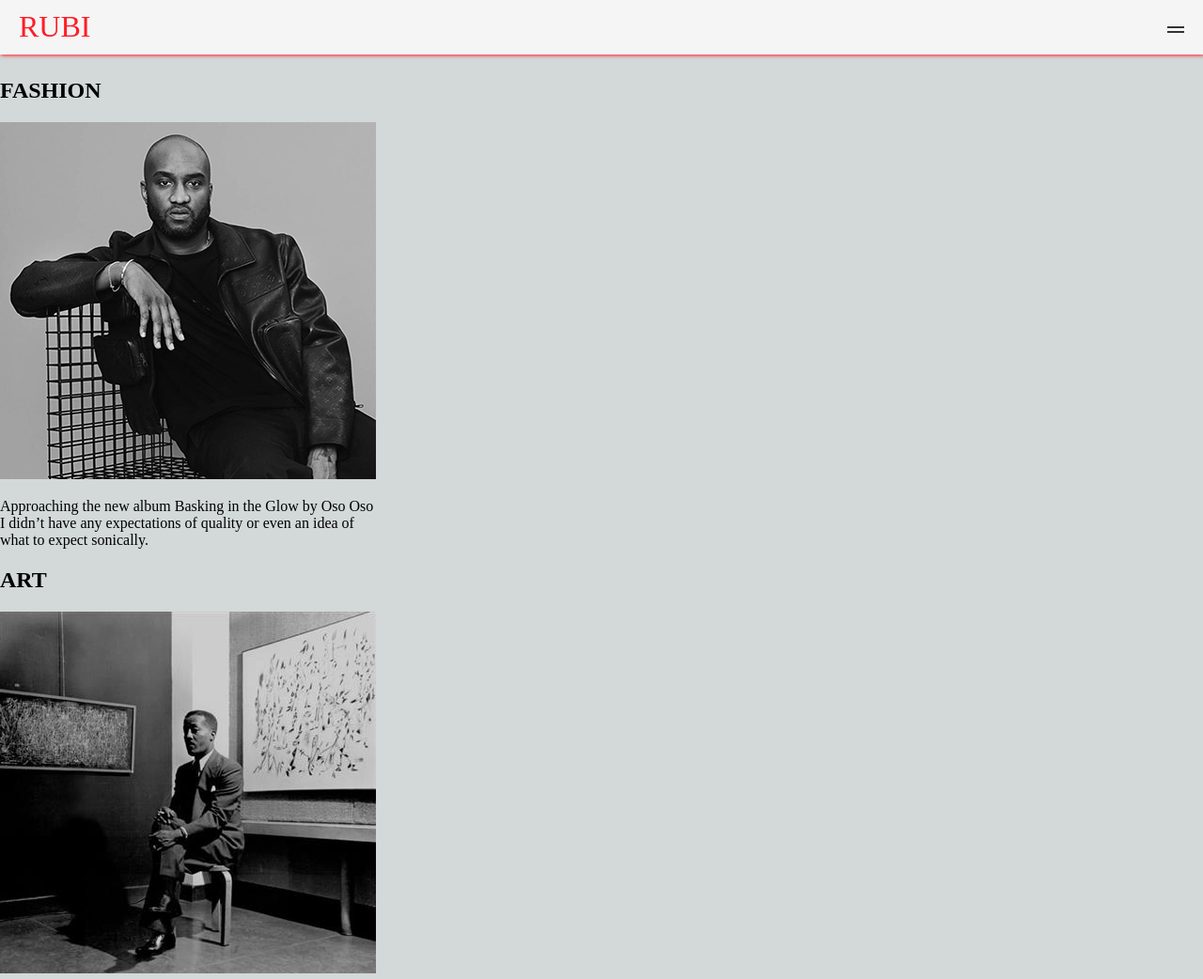
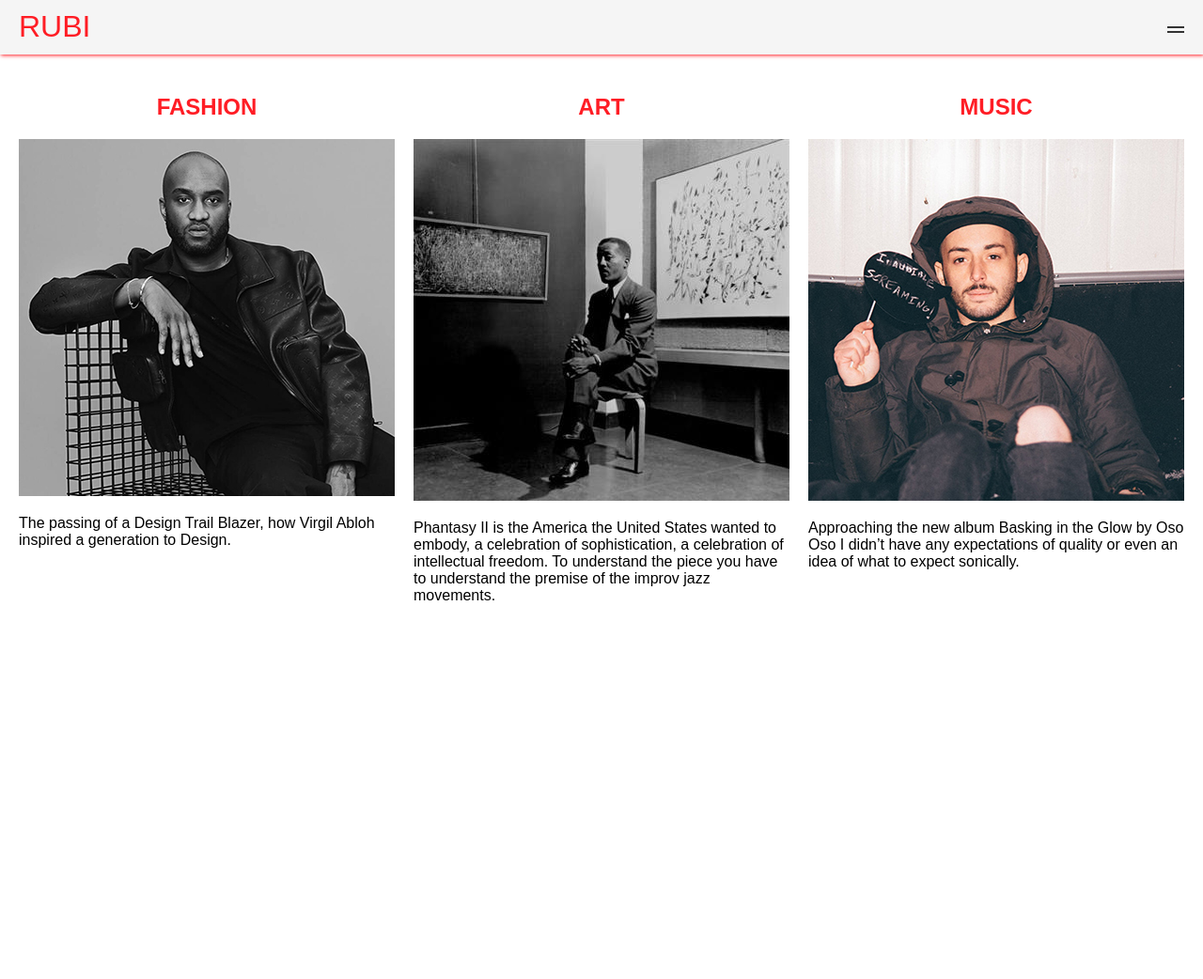
Before and after one commit to jkhurey/rubi, a plain HTML site: page index.html in a window 1280 px wide. Shown: the top 1042 px of the page at 94% size. After the commit the page ends 800 px from the top, so only its background shows below. Drawn offline with Linux system fonts and the light colour scheme; a web font is replaced by a local one.

Commit message:
index change

```diff
--- a/index.html
+++ b/index.html
@@ -5,82 +5,46 @@
       <title>rubi</title>
       <meta name="julien khurey" content="editorial">
       <link rel="icon" type="image/png" href="favicon.ico">
-      <link rel="stylesheet" href="styles.css">
+      <link rel="stylesheet" href="content.css">
       <link rel="stylesheet" href="https://use.typekit.net/snq2tyf.css">
     </head>
 
-  <body>
-
-      <!-- <header>
-      <div class="navbar">
-        <a href="index.html" class="logo"> RUBI </a>
+    <div class="container">
+        <nav class="navbar"><a href="home.html" class="logo">RUBI</a>
+            <input class="menu-btn" type="checkbox" id="menu-btn" />
+            <label class="menu-icon" for="menu-btn"><span class="navicon"></span></label>
             <ul class="menu">
-            <li> <a href="index.html" class="icon"> Home </a> </li>
                   <li> <a href="fashion.html" class="icon"> Fashion </a> </li>
                   <li> <a href="art.html" class="icon"> Art </a> </li>
                   <li> <a href="music.html" class="icon"> Music </a> </li>
-            <li> <a href="food.html" class="icon"> Food </a> </li>
-            <li> <a href="about.html" class="icon"> About </a> </li>
-          </ul>
-      </div>
-    </header> -->
-    <div class="grid-container">
-      <div class="grid-item grid-item-1">
-    <header class="navbar">
-      <a href="index.html" class="logo">RUBI</a>
-      <input class="menu-btn" type="checkbox" id="menu-btn" />
-      <label class="menu-icon" for="menu-btn"><span class="navicon"></span></label>
-      <ul class="menu">
-        <li> <a href="index.html" class="icon"> Home </a> </li>
-            <li> <a href="fashion.html" class="icon"> Fashion </a> </li>
-            <li> <a href="art.html" class="icon"> Art </a> </li>
-            <li> <a href="music.html" class="icon"> Music </a> </li>
-            <li> <a href="food.html" class="icon"> Food </a> </li>
-            <li> <a href="about.html" class="icon"> About </a> </li>
-      </ul>
-    </header></div>
-
+                  <!--- <li><a href="food.html" class="icon"> Food </a></li> --->
+                  <!---  <li> <a href="about.html" class="icon"> About </a> </li> -->
+            </ul></nav>
+        <h1>RUBI</h1>
         <main>
-
-
-
-      <div class="gird-item grid-item-2"> <h1>RUBI</h1> </div>
-
-      <div class="gird-item grid-item-3"><h2>FASHION</h2>
+        <div class="content"><h2>FASHION</h2>
             <a href="fashion.html"> <img src="img/fashioncover.jpeg" alt="fashioncover"> </a>
-        <p>Approaching the new album Basking in the Glow by Oso Oso I didn’t
-          have any expectations of quality or even an idea of what to expect
-          sonically.</p></div>
-
-      <div class="gird-item grid-item-4"><h2>ART</h2>
+            <p>The passing of a Design Trail Blazer, how Virgil Abloh inspired a generation to Design.</p></div>
+        <div class="content"><h2>ART</h2>
             <a href="art.html">
             <img src="img/normanlewis_portrait.jpg" alt="normanlewis_portrait"> </a>
-        <p>Approaching the new album Basking in the Glow by Oso Oso I didn’t
-          have any expectations of quality or even an idea of what to expect
-          sonically.</p>
-      </div>
-
-      <div class="gird-item grid-item-5">
-        <h2>MUSIC</h2>
+            <p>Phantasy II is the America the United States wanted to embody, a celebration of sophistication,
+              a celebration of intellectual freedom. To understand the piece you have to understand the premise
+              of the improv jazz movements.</p></div>
+        <div class="content"><h2>MUSIC</h2>
             <a href="music.html">
             <img src="img/osoosov1.jpeg" alt="osoosov1"> </a>
             <p>Approaching the new album Basking in the Glow by Oso Oso I didn’t
               have any expectations of quality or even an idea of what to expect
-          sonically.</p>
-        </div>
-
-      <div class="grid-item grid-item-6">
-        <h2>FOOD</h2>
+              sonically.</p></div>
+       <!---  <div class="content"><h2>FOOD</h2>
             <a href="food.html" class="cover">
             <img src="img/foodcover.jpg"   alt="foodcover"> </a>
             <p>Approaching the new album Basking in the Glow by Oso Oso I didn’t
               have any expectations of quality or even an idea of what to expect
-          sonically.</p>
+              sonically.</p></div> --->
+      </main>
+        <!-- <footer>footer</footer> -->
     </div>
 
-    </div>
-
-   </main>
-
-  </body>
     </html>
```
Lines whose indentation alone changed are shown as unchanged.
